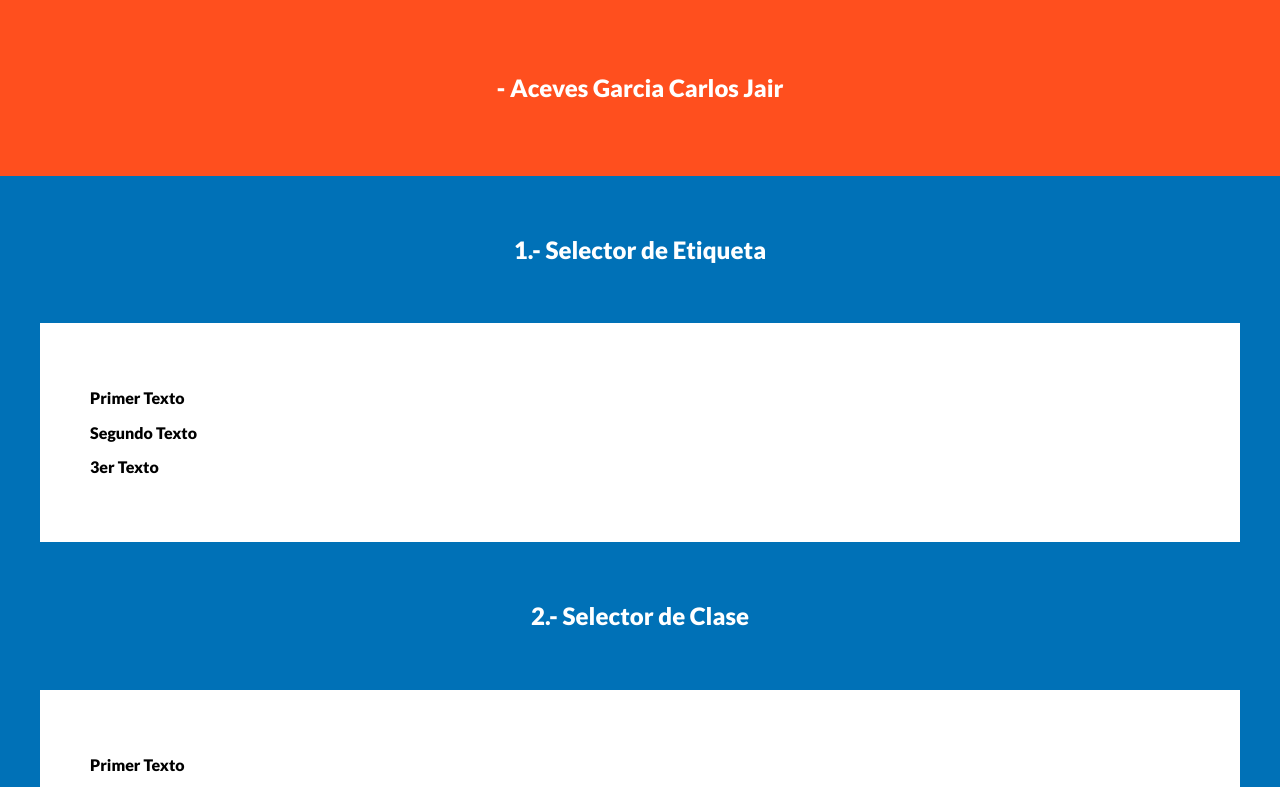
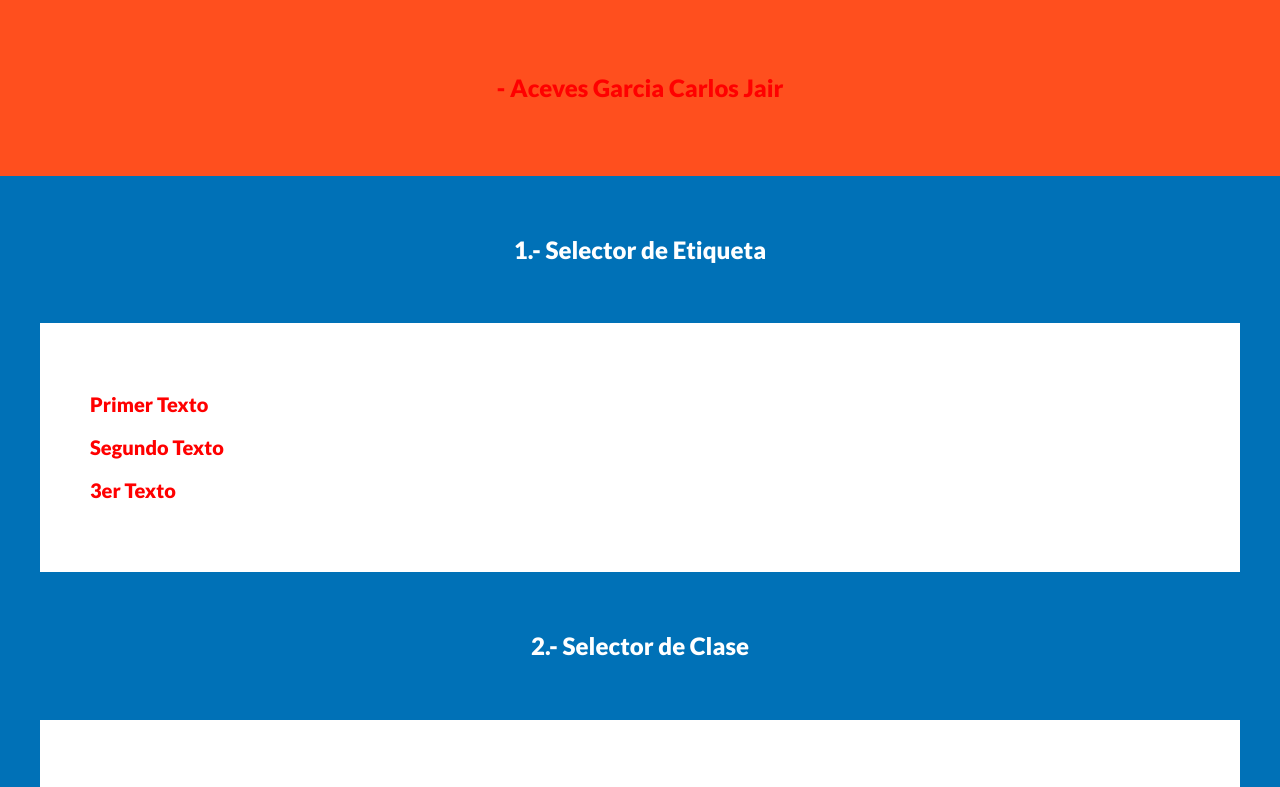
Before and after one commit to Jair-vet/Selectores-CSS-proyect, a plain HTML site: page index.html in a window 1280 px wide. Shown: the top 787 px of the page. Drawn offline with Linux system fonts and the light colour scheme.

Commit message:
Selector de Etiqueta

```diff
--- /dev/null
+++ b/css/01.css
@@ -0,0 +1,4 @@
+p {
+    font-size: 2rem;
+    color: red;
+}
--- a/index.html
+++ b/index.html
@@ -10,6 +10,8 @@
     <link href="https://fonts.googleapis.com/css2?family=Lato:wght@900&display=swap" rel="stylesheet">
     <link rel="stylesheet" href="css/normalize.css">
     <link rel="stylesheet" href="css/style.css">
+    <link rel="stylesheet" href="css/01.css">
+    <link rel="stylesheet" href="css/02.css">
 
 </head>
 <body>
```
Also changed, not shown: css/02.css (added).
